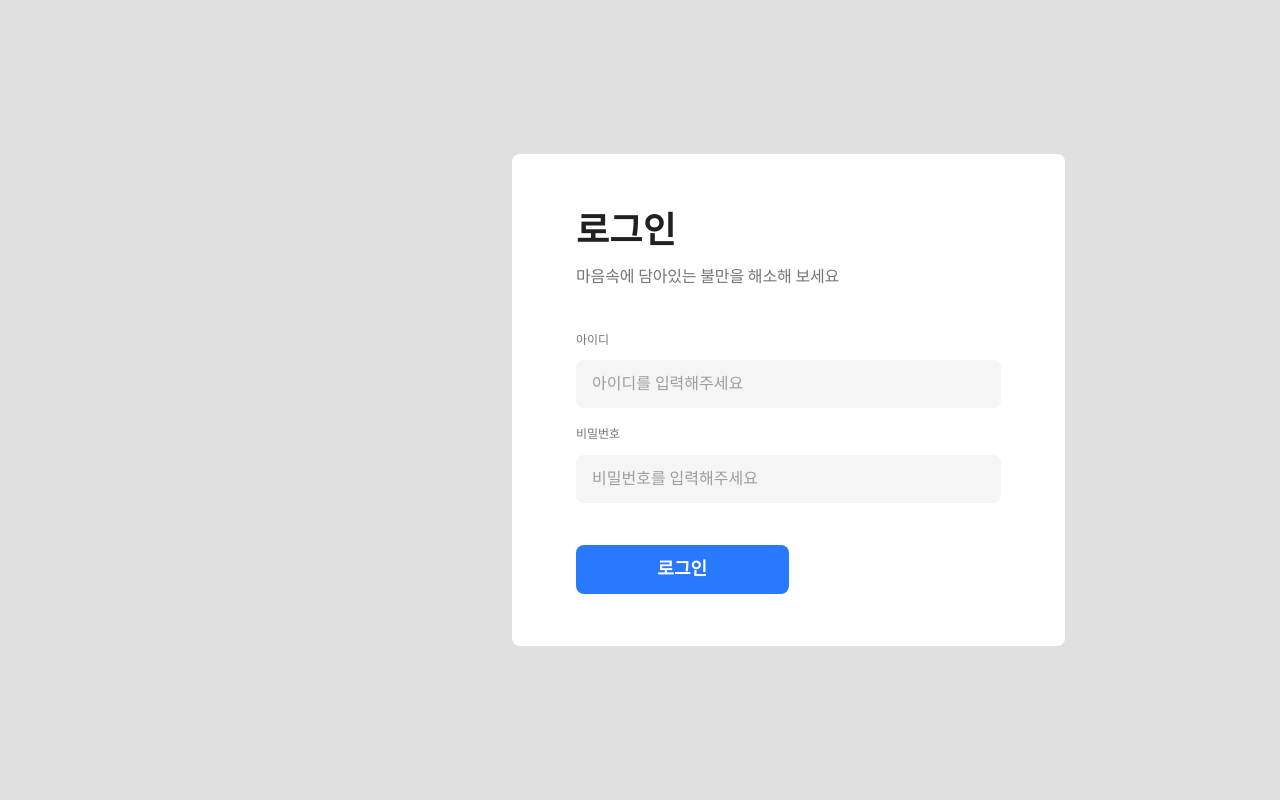
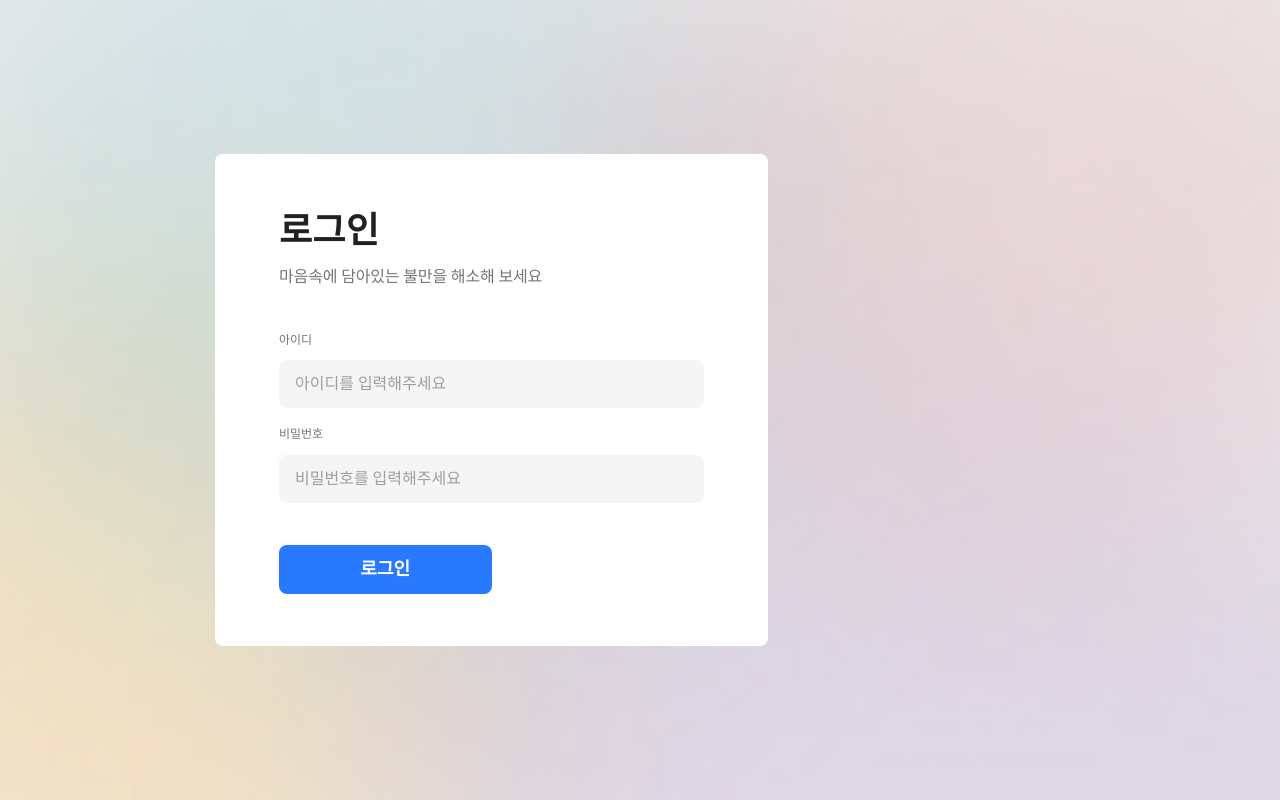
Before and after one commit to Bamdoliro/stupetition, a React (Create React App) app: page /login in a window 1280 px wide. Built offline with nearby package versions, Linux system fonts and the light colour scheme; no server answers.

Commit message:
ADD :: Ment

```diff
--- a/src/components/ui/Login/style.ts
+++ b/src/components/ui/Login/style.ts
@@ -1,4 +1,5 @@
 import styled from 'styled-components';
+import Background from 'assets/background.png';
 import * as T from 'styles/text.style';
 import { color } from 'styles/theme.style';
 
@@ -6,15 +7,19 @@ export const LoginLayout = styled.div`
   width: 100vw;
   height: 100vh;
   background-color: ${color.gray300};
+  background-image: url(${Background});
+  background-repeat: no-repeat;
+  background-size: cover;
 `;
 
 export const LoginWrap = styled.div`
+  position: relative;
   width: 100%;
   height: 100%;
   display: flex;
   align-items: center;
-  justify-content: flex-end;
-  padding-right: 215px;
+  justify-content: space-between;
+  padding: 0px 215px;
 `;
 
 export const LoginBox = styled.div`
--- a/src/components/ui/UpdatePassword/style.ts
+++ b/src/components/ui/UpdatePassword/style.ts
@@ -1,3 +1,4 @@
+import Background from 'assets/background.png';
 import { color } from 'styles/theme.style';
 import * as T from 'styles/text.style';
 import styled from 'styled-components';
@@ -6,6 +7,9 @@ export const UpdatePasswordLayout = styled.div`
   width: 100vw;
   height: 100vh;
   background-color: ${color.gray300};
+  background-image: url(${Background});
+  background-repeat: no-repeat;
+  background-size: cover;
 `;
 
 export const UpdatePasswordWrap = styled.div`
```
Also changed, not shown: src/components/common/Ment/index.tsx (added, +20 -0 lines), src/components/common/Ment/style.ts (added, +26 -0 lines), src/assets/background.png (added).
